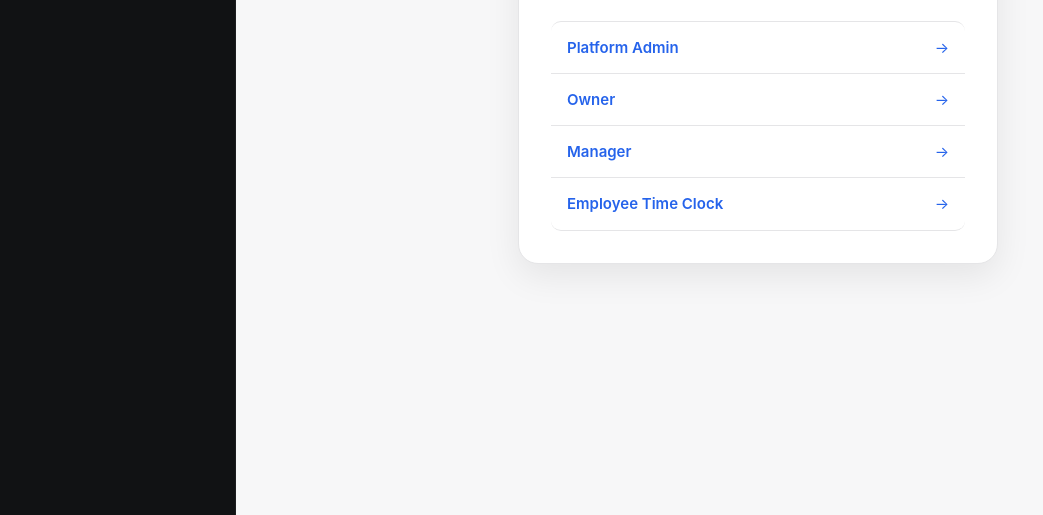
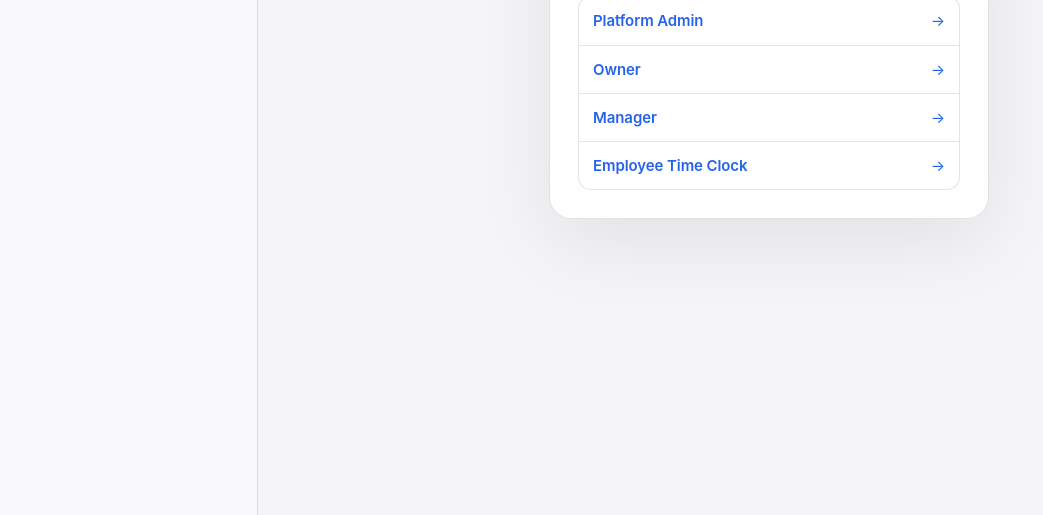
Before and after one commit to klamichhane1025/onepoint-timeclock, a plain HTML site: page manager.html in a window 1280 px wide. Shown: the part 285-800 px from the top of the page, without its empty margins (0-1043 px from the left). Drawn offline with nearby package versions, Linux system fonts and the light colour scheme.

Commit message:
Apply Puppertino design to legacy Manager entry

```diff
--- a/manager.html
+++ b/manager.html
@@ -1 +1 @@
-<!doctype html><html lang="en"><head><meta charset="utf-8"><meta name="viewport" content="width=device-width,initial-scale=1"><meta name="robots" content="noindex,nofollow"><title>OnePoint Manager</title><link rel="stylesheet" href="/styles.css"></head><body><div class="app"><aside class="side"><div class="brand">OnePoint<small>Time & Attendance</small></div><nav class="nav" id="nav"></nav><div class="sideBottom" id="sideBottom"><div class="plan"><b>Production Test</b><span>Supabase connected</span></div><a class="btn secondary" href="/timeclock">Employee Clock</a></div></aside><section class="main"><header class="top"><div><div class="eyebrow" id="eyebrow">ONEPOINT</div><h1 id="title">Loading…</h1></div><div class="who" id="who"></div></header><main class="content" id="content"></main></section></div><div class="back hidden" id="back"></div><aside class="drawer hidden" id="drawer"></aside><div class="toast" id="toast"></div><script src="https://cdn.jsdelivr.net/npm/@supabase/supabase-js@2"></script><script src="/production.js"></script><script src="/ui-messages.js"></script></body></html>
+<!doctype html><html lang="en"><head><meta charset="utf-8"><meta name="viewport" content="width=device-width,initial-scale=1"><meta name="robots" content="noindex,nofollow"><title>OnePoint Manager</title><link rel="stylesheet" href="/styles.css"><link rel="stylesheet" href="/puppertino-platform.css?v=20260914-1"></head><body><div class="app"><aside class="side"><div class="brand">OnePoint<small>Time & Attendance</small></div><nav class="nav" id="nav"></nav><div class="sideBottom" id="sideBottom"><div class="plan"><b>OnePoint Manager</b><span>Store operations</span></div><a class="btn secondary" href="/timeclock">Employee Clock</a></div></aside><section class="main"><header class="top"><div><div class="eyebrow" id="eyebrow">ONEPOINT</div><h1 id="title">Loading…</h1></div><div class="who" id="who"></div></header><main class="content" id="content"></main></section></div><div class="back hidden" id="back"></div><aside class="drawer hidden" id="drawer"></aside><div class="toast" id="toast"></div><script src="https://cdn.jsdelivr.net/npm/@supabase/supabase-js@2"></script><script src="/production.js"></script><script src="/ui-messages.js"></script><script src="/puppertino-platform.js?v=20260914-1"></script></body></html>
```
